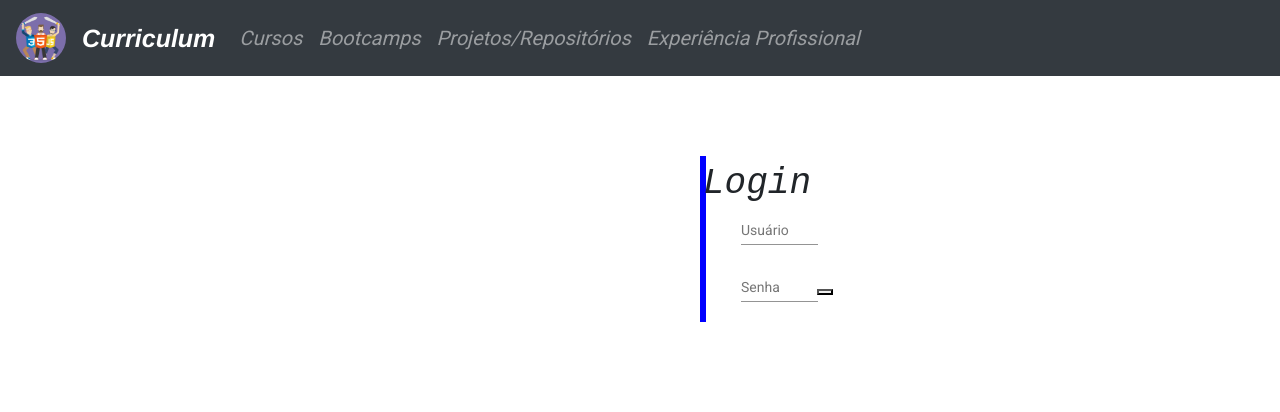
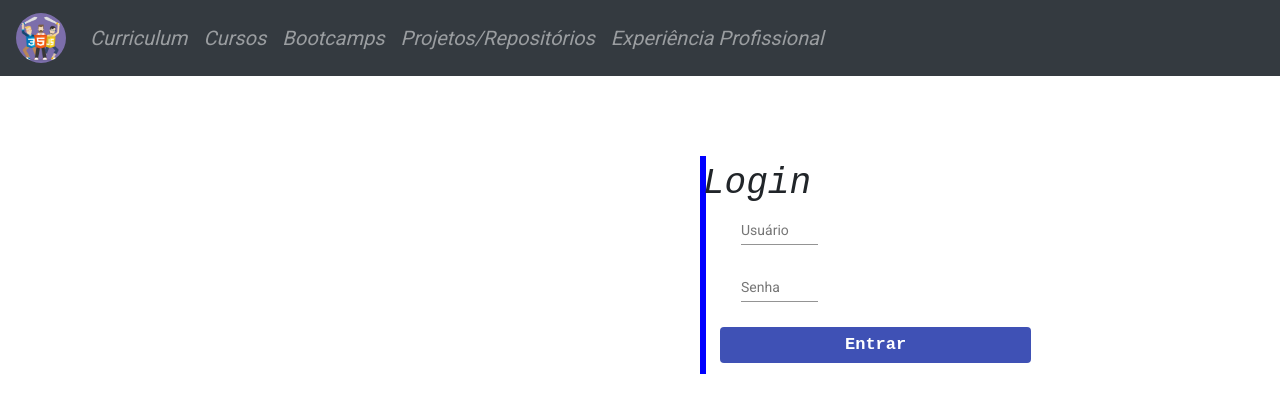
Before and after one commit to carlosinhani/Curriculum-Angular, an Angular app: page /login in a window 1280 px wide. Shown: the top 412 px of the page. Built offline with nearby package versions, Linux system fonts and the light colour scheme.

Commit message:
login-router

```diff
--- a/src/app/app.component.html
+++ b/src/app/app.component.html
@@ -1,48 +1,27 @@
+<router-outlet></router-outlet>
 <nav class="navbar navbar-expand-lg navbar-dark bg-dark">
-  <a class="navbar-brand">
-    <img
-      src="../assets/front_End.jpg"
-      class="rounded-circle"
-      width="50px"
-      height="50px"
-    />
+  <a class="navbar-brand" [routerLink]="['/']" routerLinkActive="active">
+    <img src="../assets/front_End.jpg" class="rounded-circle" width="50px" height="50px" (click)="voltarLogin()" />
   </a>
-  <a class="navbar-brand nav" [routerLink]="['/']" routerLinkActive="active"
-    >Curriculum</a
-  >
+
   <div class="collapse navbar-collapse campos" id="navbarNav">
     <ul class="navbar-nav">
       <li class="nav-item">
-        <a class="nav-link" [routerLink]="['/cursos']" routerLinkActive="active"
-          >Cursos</a
-        >
+        <a class="nav-link" [routerLink]="['/curriculum']" routerLinkActive="active">Curriculum</a>
       </li>
       <li class="nav-item">
-        <a
-          class="nav-link"
-          [routerLink]="['/bootcamps']"
-          routerLinkActive="active"
-          >Bootcamps</a
-        >
+        <a class="nav-link" [routerLink]="['/cursos']" routerLinkActive="active">Cursos</a>
       </li>
       <li class="nav-item">
-        <a
-          class="nav-link"
-          [routerLink]="['/projetos']"
-          routerLinkActive="active"
-          >Projetos/Repositórios</a
-        >
+        <a class="nav-link" [routerLink]="['/bootcamps']" routerLinkActive="active">Bootcamps</a>
       </li>
       <li class="nav-item">
-        <a
-          class="nav-link"
-          [routerLink]="['/ex-prof']"
-          routerLinkActive="active"
-          >Experiência Profissional</a
-        >
+        <a class="nav-link" [routerLink]="['/projetos']" routerLinkActive="active">Projetos/Repositórios</a>
+      </li>
+      <li class="nav-item">
+        <a class="nav-link" [routerLink]="['/ex-prof']" routerLinkActive="active">Experiência Profissional</a>
       </li>
     </ul>
   </div>
 </nav>
-
 <router-outlet></router-outlet>
--- a/src/app/app.component.ts
+++ b/src/app/app.component.ts
@@ -1,3 +1,4 @@
+import { Router } from '@angular/router';
 import { Component } from '@angular/core';
 
 @Component({
@@ -7,4 +8,16 @@ import { Component } from '@angular/core';
 })
 export class AppComponent {
   title = 'Curriculum';
+
+  public mostrar: boolean = false;
+
+  constructor(
+    private router: Router
+  ){ }
+
+  voltarLogin(){
+    this.router.navigate(["/login"])
+    console.log("login" + this.voltarLogin)
+    this.mostrar = true;
+  }
 }
--- a/src/app/curriculum/curriculum.module.ts
+++ b/src/app/curriculum/curriculum.module.ts
@@ -1,3 +1,4 @@
+import { LoginComponent } from './../login/login.component';
 import { NgModule } from '@angular/core';
 import { CommonModule } from '@angular/common';
 
@@ -6,7 +7,9 @@ import { HomeComponent } from './home/home.component';
 
 
 @NgModule({
-  declarations: [HomeComponent],
+  declarations: [
+    HomeComponent,
+  ],
   imports: [
     CommonModule,
     CurriculumRoutingModule
--- a/src/app/curriculum/home/home.component.html
+++ b/src/app/curriculum/home/home.component.html
@@ -1,3 +1,4 @@
+
 <body>
   <div class="head">Curriculum</div>
 
--- a/src/app/login/login-routing.module.ts
+++ b/src/app/login/login-routing.module.ts
@@ -9,9 +9,6 @@ const routes: Routes = [
   {
     path: '', component: LoginComponent
   },
-  {
-    path: 'curriculum', component: HomeComponent
-  }
 ];
 
 
--- a/src/app/login/login.component.css
+++ b/src/app/login/login.component.css
@@ -22,3 +22,11 @@
   width: 51%;
   margin-left: 25%;
 }
+
+.botao {
+  margin: 8px 8px 8px 17px;
+  padding: 0px 125px 0px 125px;
+  font-weight: bold;
+  font-size: 17px;
+  font-family: monospace;
+}
--- a/src/app/login/login.component.html
+++ b/src/app/login/login.component.html
@@ -10,7 +10,7 @@
       <mat-label>Senha</mat-label>
       <input matInput placeholder="Digite sua Senha">
     </mat-form-field>
-
- <button (click)="abrir()" ></button>
+    <br>
+    <button class="botao" mat-flat-button color="primary" (click)="abrir()">Entrar</button>
   </form>
 </div>
--- a/src/app/login/login.module.ts
+++ b/src/app/login/login.module.ts
@@ -7,7 +7,9 @@ import { LoginComponent } from './login.component';
 
 @NgModule({
 
-  declarations: [LoginComponent],
+  declarations: [
+    LoginComponent,
+  ],
   imports: [
     CommonModule,
     LoginRoutingModule,
```
Also changed, not shown: src/app/app-routing.module.ts (+6 -1 lines), src/app/material.module.ts (+5 -2 lines). Lines whose indentation alone changed are shown as unchanged.
